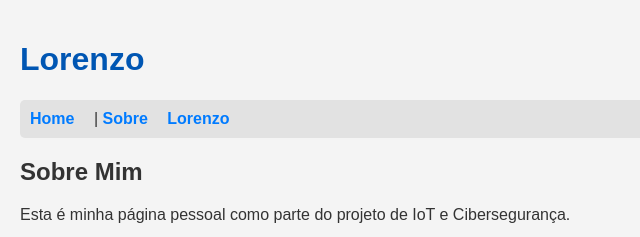
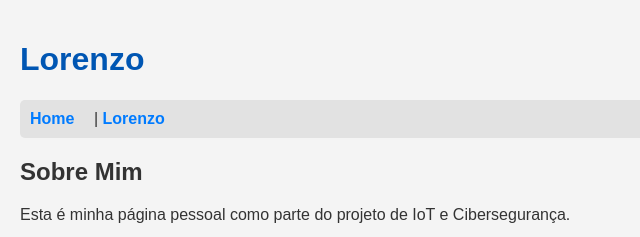
Before and after one commit to LorenzoDias25/meu-app-nginx, a plain HTML site: page lorenzo.html in a window 1280 px wide. Shown: the top 237 px of the page, 0-640 px from the left. Drawn offline with Linux system fonts and the light colour scheme.

Commit message:
Remove 'Sobre' link from navigation

```diff
--- a/lorenzo.html
+++ b/lorenzo.html
@@ -10,7 +10,6 @@
     <h1>Lorenzo</h1>
     <nav>
         <a href="index.html">Home</a> |
-        <a href="about.html">Sobre</a>
         <a href="lorenzo.html">Lorenzo</a>
     </nav>
 
```
